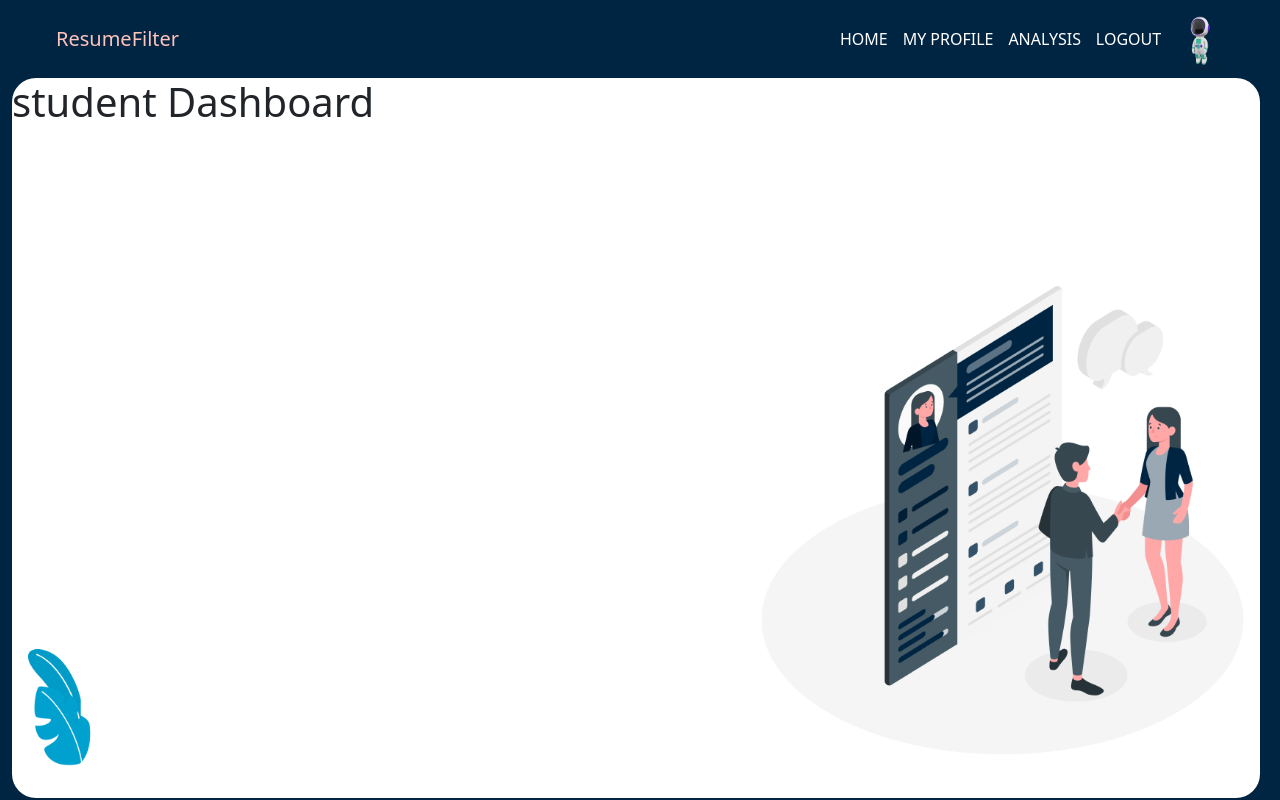
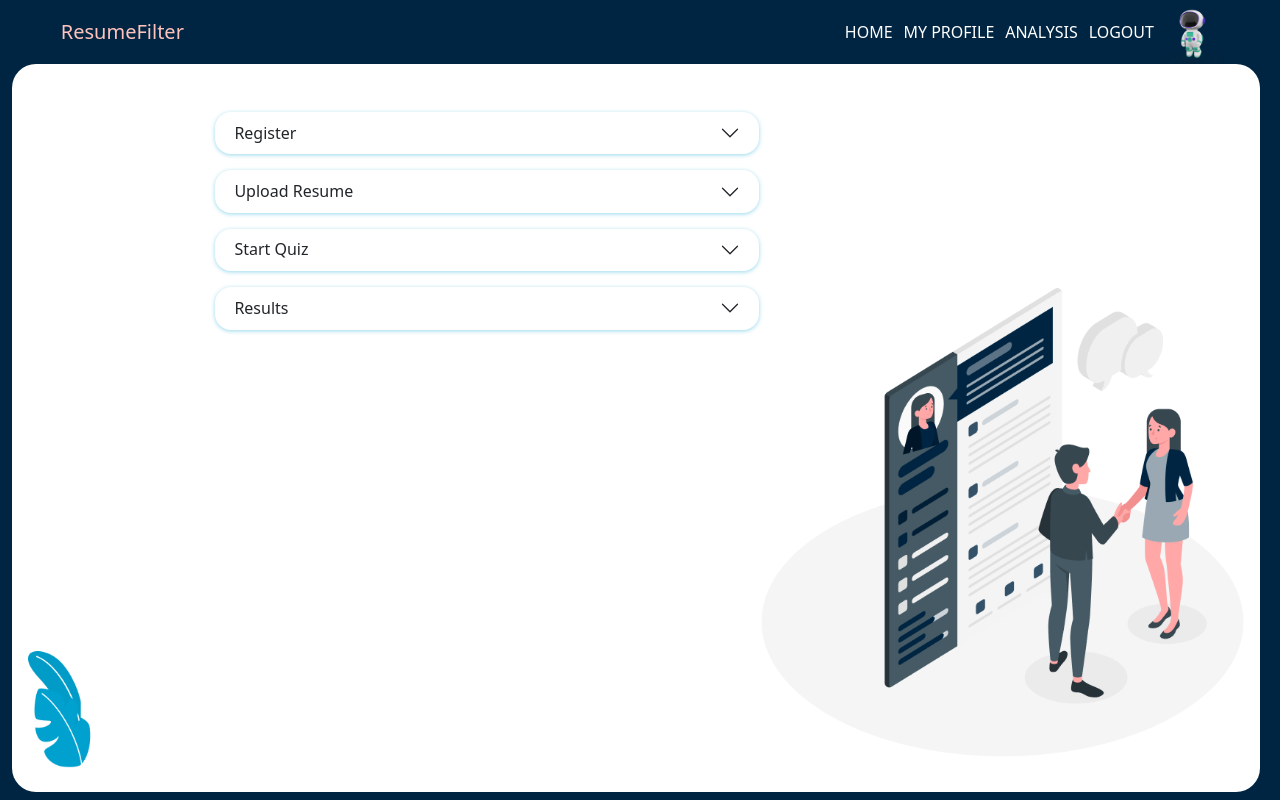
Before and after one commit to PiyushGuptaAndroid/ResumeForIt, a Django app: page /loggedInAsStudent in a window 1280 px wide. Run offline with Django 3.2, Linux system fonts and the light colour scheme.

Commit message:
created student Dashboard and changed theme

```diff
--- a/static/css/studentPortal/baseStudent.css
+++ b/static/css/studentPortal/baseStudent.css
@@ -1,11 +1,9 @@
 :root {
-  --baseColor: #276678;
-  --hoverColor: #1687a7;
-  --bgcolor1: #d3e0ea;
-  --bgcolor2: #f6f5f5;
+  --primary-color: #002542;
+  --secondary-color: #ffc3bd;
 }
 .web-page {
-  background-color: #002542;
+  background-color: var(--primary-color);
   height: 100vh;
   width: 100vw;
   position: absolute;
@@ -14,20 +12,20 @@
   background-color: white;
   border-radius: 1.5rem;
   position: relative;
-  height: calc(100vh - 5rem);
+  height: calc(100vh - 4.5rem);
   width: calc(100vw - 2rem);
   overflow: scroll;
 }
 
 .navbar-light {
-  padding: 0.45rem 0;
+  padding: 0;
 }
 .navbar .container-fluid {
   margin: 0 2rem;
 }
 
 .navbar-light .navbar-brand {
-  color: #ffc3bd;
+  color: var(--secondary-color);
 }
 .navbar-light .navbar-brand:hover {
   color: white;
@@ -41,11 +39,11 @@
 .navbar a {
   text-decoration: none;
   color: white;
-  padding: 0;
+  padding: 0.3rem;
 }
 
 .robot {
-  width: 3rem;
+  width: 4rem;
   height: 4rem;
 }
 
--- a/static/css/studentPortal/studentDashboard.css
+++ b/static/css/studentPortal/studentDashboard.css
@@ -1,9 +1,51 @@
+:root {
+  --primary-color: #002542;
+  --secondary-color: #ffc3bd;
+}
 .image {
-  position: relative;
+  position: absolute;
   display: flex;
   justify-content: space-between;
   width: calc(100vw - 4rem);
   height: 60vh;
-  top: 19vh;
+  top: 28vh;
   left: 1rem;
 }
+.accordion {
+  position: absolute;
+  top: 2rem;
+  left: 15%;
+  width: 45vw;
+  z-index: 100;
+}
+.accordion-item {
+  margin: 1rem;
+  background: #ffffff;
+  border-bottom: none;
+  /* box-shadow: 0px 1px 4px rgba(0, 161, 207, 0.41); */
+}
+
+.accordion-body {
+  margin-top: 0.5rem;
+  box-shadow: 0px 1px 4px rgba(0, 161, 207, 0.41);
+  border-radius: 1rem !important;
+}
+
+.accordion-button {
+  padding: 0.7rem 1.2rem;
+  box-shadow: 0px 1px 4px rgba(0, 161, 207, 0.41);
+  border-radius: 1rem !important;
+}
+.accordion-button:not(.collapsed) {
+  color: var(--primary-color);
+  background-color: white;
+  box-shadow: 0px 1px 4px rgba(0, 161, 207, 0.41);
+}
+.start-quiz-btn {
+  width: 6rem;
+  height: 2rem;
+
+  background: linear-gradient(256.01deg, #ffd5d1 20.88%, #8be5ff 100.05%);
+  border: none;
+  border-radius: 6px;
+}
--- /dev/null
+++ b/static/js/studentPortal/studentDashboard.js
@@ -0,0 +1,3 @@
+function startQuiz() {
+    location.href ="startquiz";
+}
--- a/templates/studentPortal/baseStudent.html
+++ b/templates/studentPortal/baseStudent.html
@@ -30,7 +30,6 @@
           <a class="navbar-brand" href="#"> ResumeFilter </a>
           <div class="nav-right">
             <a href="#"> HOME </a>
-
             <a href="#"> MY PROFILE </a>
             <a href="#"> ANALYSIS </a>
             <a href="#"> LOGOUT </a>
@@ -52,6 +51,8 @@
       crossorigin="anonymous"
     ></script>
 
+    {%block script_block %} {% endblock%}
+
     <!-- Option 2: Separate Popper and Bootstrap JS -->
     <!--
     <script src="https://cdn.jsdelivr.net/npm/@popperjs/core@2.9.2/dist/umd/popper.min.js" integrity="sha384-IQsoLXl5PILFhosVNubq5LC7Qb9DXgDA9i+tQ8Zj3iwWAwPtgFTxbJ8NT4GN1R8p" crossorigin="anonymous"></script>
--- a/templates/studentPortal/studentDashboard.html
+++ b/templates/studentPortal/studentDashboard.html
@@ -5,8 +5,129 @@
   href="{% static 'css/studentPortal/studentDashboard.css' %}"
 />
 {% endblock %} {% block body_block %}
-<h1>student Dashboard</h1>
-<div class="image">
-  <img class= "leaf" src = {% static 'images/leaf.png' %} > <img class = "amico"
-  src = {% static 'images/amico_image.png' %}> {% endblock %}
+<div class="dashboard-content">
+  <div class="accordion accordion-flush" id="accordionFlushExample">
+    <div class="accordion-item">
+      <h2 class="accordion-header" id="flush-headingOne">
+        <button
+          class="accordion-button collapsed"
+          type="button"
+          data-bs-toggle="collapse"
+          data-bs-target="#flush-collapseOne"
+          aria-expanded="false"
+          aria-controls="flush-collapseOne"
+        >
+          Register
+        </button>
+      </h2>
+      <div
+        id="flush-collapseOne"
+        class="accordion-collapse collapse"
+        aria-labelledby="flush-headingOne"
+        data-bs-parent="#accordionFlushExample"
+      >
+        <div class="accordion-body">
+          Placeholder content for this accordion, which is intended to
+          demonstrate the <code>.accordion-flush</code> class. This is the first
+          item's accordion body.
+        </div>
+      </div>
+    </div>
+    <div class="accordion-item">
+      <h2 class="accordion-header" id="flush-headingTwo">
+        <button
+          class="accordion-button collapsed"
+          type="button"
+          data-bs-toggle="collapse"
+          data-bs-target="#flush-collapseTwo"
+          aria-expanded="false"
+          aria-controls="flush-collapseTwo"
+        >
+          Upload Resume
+        </button>
+      </h2>
+      <div
+        id="flush-collapseTwo"
+        class="accordion-collapse collapse"
+        aria-labelledby="flush-headingTwo"
+        data-bs-parent="#accordionFlushExample"
+      >
+        <div class="accordion-body">
+          Placeholder content for this accordion, which is intended to
+          demonstrate the <code>.accordion-flush</code> class. This is the first
+          item's accordion body.
+        </div>
+      </div>
+    </div>
+    <div class="accordion-item">
+      <h2 class="accordion-header" id="flush-headingThree">
+        <button
+          class="accordion-button collapsed"
+          type="button"
+          data-bs-toggle="collapse"
+          data-bs-target="#flush-collapseThree"
+          aria-expanded="false"
+          aria-controls="flush-collapseThree"
+        >
+          Start Quiz
+        </button>
+      </h2>
+      <div
+        id="flush-collapseThree"
+        class="accordion-collapse collapse"
+        aria-labelledby="flush-headingThree"
+        data-bs-parent="#accordionFlushExample"
+      >
+        <div class="accordion-body">
+          <p>
+            Start your quiz assigned by the company. Complete your quiz under 1
+            hour time. you will have 20 multiple choice questions and you need
+            to complete your test while webcam on and do not cheat in this test.
+            Start your quiz assigned by the company. Complete your quiz under 1
+            hour time. you will have 20 multiple choice questions.
+          </p>
+
+          <button class="start-quiz-btn" onclick="startQuiz()">
+            Start Now
+          </button>
+        </div>
+      </div>
+    </div>
+    <div class="accordion-item">
+      <h2 class="accordion-header" id="flush-headingFour">
+        <button
+          class="accordion-button collapsed"
+          type="button"
+          data-bs-toggle="collapse"
+          data-bs-target="#flush-collapseFour"
+          aria-expanded="false"
+          aria-controls="flush-collapseFour"
+        >
+          Results
+        </button>
+      </h2>
+      <div
+        id="flush-collapseFour"
+        class="accordion-collapse collapse"
+        aria-labelledby="flush-headingFour"
+        data-bs-parent="#accordionFlushExample"
+      >
+        <div class="accordion-body">
+          Placeholder content for this accordion, which is intended to
+          demonstrate the <code>.accordion-flush</code> class. This is the third
+          item's accordion body. Nothing more exciting happening here in terms
+          of content, but just filling up the space to make it look, at least at
+          first glance, a bit more representative of how this would look in a
+          real-world application.
+        </div>
+      </div>
+    </div>
+  </div>
+  <div class="image">
+    <img class= "leaf" src = {% static 'images/leaf.png' %} > <img class =
+    "amico" src = {% static 'images/amico_image.png' %}>
+  </div>
 </div>
+{% endblock %} {% block script_block%}
+<script src="{% static 'js\studentPortal\studentDashboard.js' %}"></script>
+{% endblock %}
```
Also changed, not shown: static/css/adminPortal/addQuestions.css (+15 -16 lines), static/css/adminPortal/adminDashboard.css (+6 -6 lines), static/css/adminPortal/baseAdmin.css (+16 -13 lines), static/css/adminPortal/eligibleCandidates.css (+6 -6 lines), static/css/adminPortal/registerAdmins.css (+6 -6 lines), static/css/studentPortal/quiz.css (+6 -7 lines), static/images/amico.png (added).
